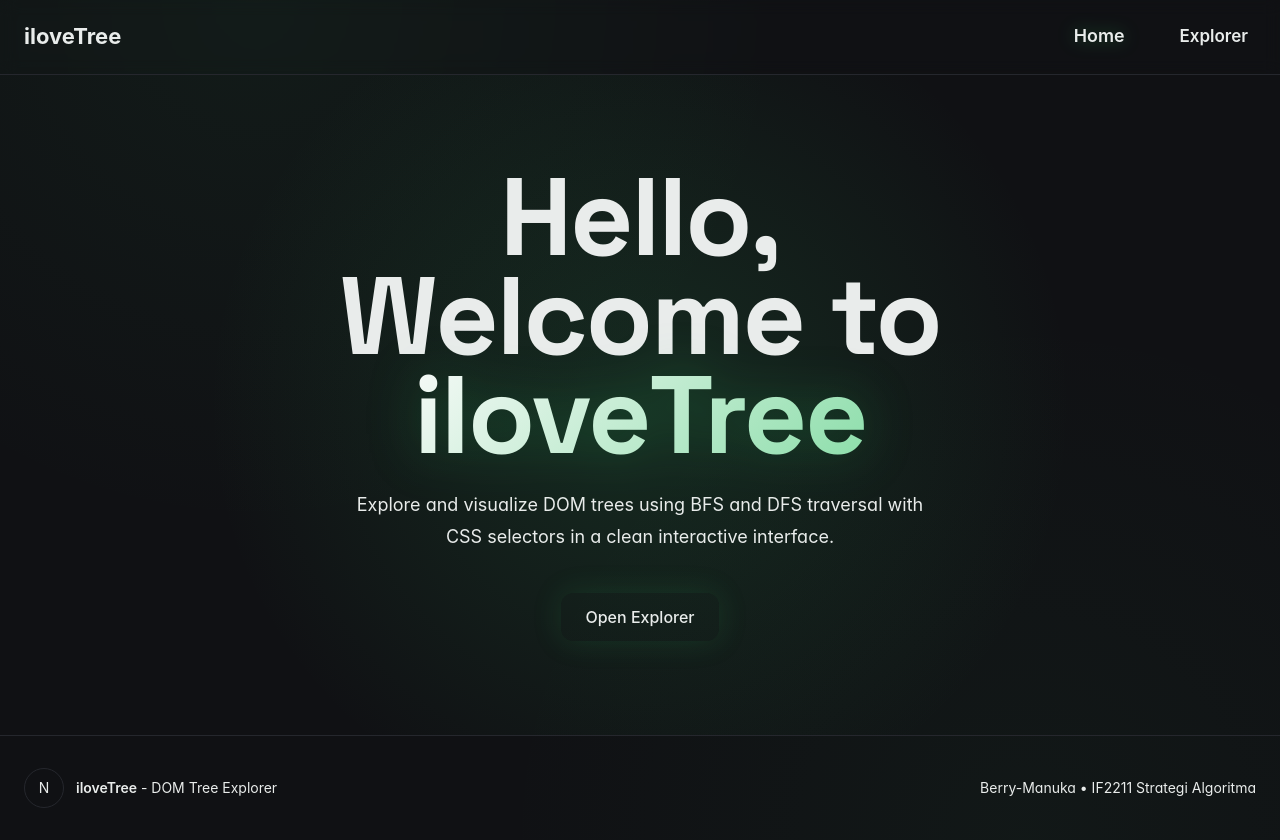
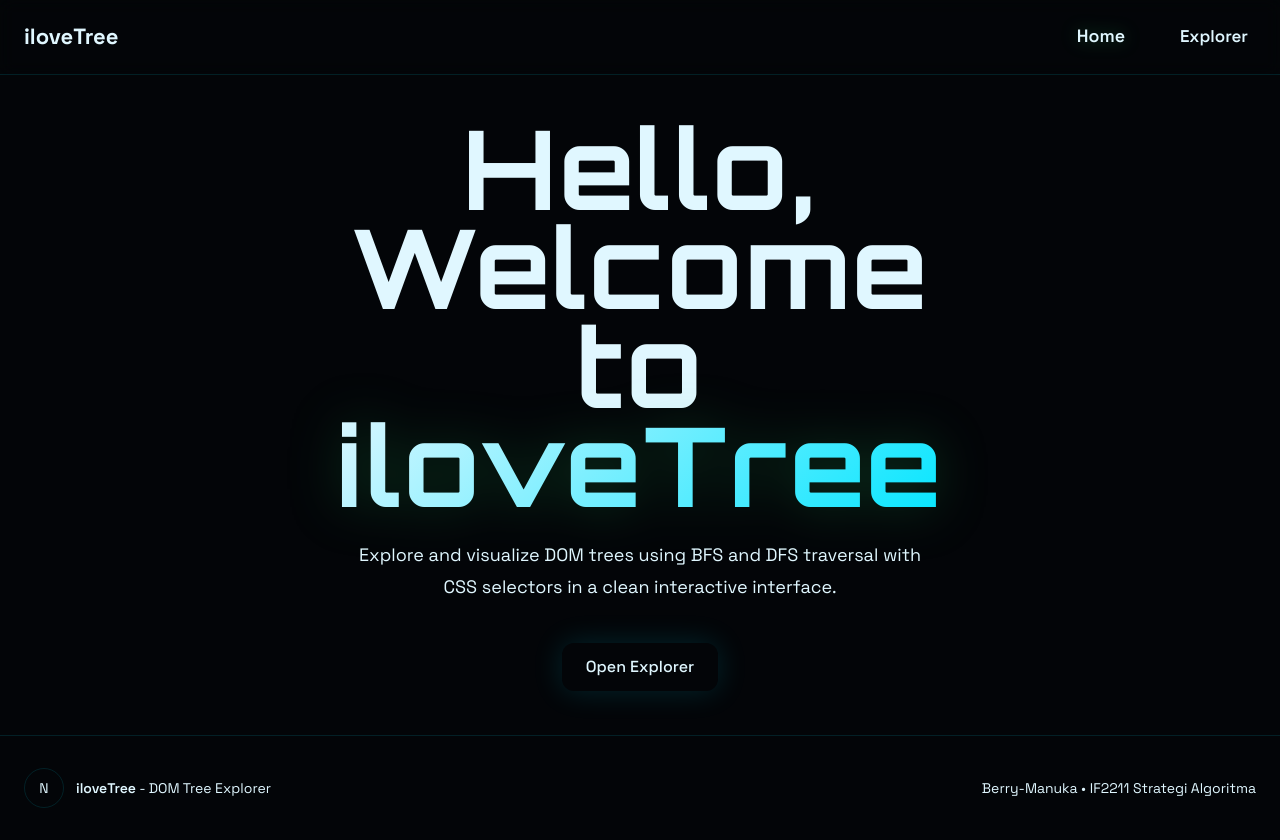
Before and after one commit to AthillaZaidan/Tubes2_Berry-Manuka, a Next.js app in the folder frontend/: page / in a window 1280 px wide. Built offline with nearby package versions, Linux system fonts and the light colour scheme.

Commit message:
feat: overhaul design system with Observatory theme , CSS vars, keyframes, glassmorphism, typography

```diff
--- a/frontend/src/app/globals.css
+++ b/frontend/src/app/globals.css
@@ -1,61 +1,93 @@
 @import "tailwindcss";
 
-/* iloveTree design system */
+/* ============================================
+   OBSERVATORY DESIGN SYSTEM
+   Tubes2 Berry-Manuka — DOM Tree Explorer
+   ============================================ */
 
 :root {
-  --background: 220 13% 7%;
-  --foreground: 150 8% 92%;
+  /* Observatory Base Palette */
+  --obs-base: #030508;
+  --obs-base-rgb: 3, 5, 8;
+  --obs-panel: rgba(6, 12, 22, 0.72);
+  --obs-panel-solid: #060c16;
 
-  --card: 220 13% 9%;
-  --card-foreground: 150 8% 92%;
+  /* Primary — Electric Cyan */
+  --obs-primary: #00e5ff;
+  --obs-primary-rgb: 0, 229, 255;
+  --obs-primary-dim: rgba(0, 229, 255, 0.15);
+  --obs-primary-soft: rgba(0, 229, 255, 0.08);
 
-  --popover: 220 13% 9%;
-  --popover-foreground: 150 8% 92%;
+  /* Accent — Amber */
+  --obs-accent: #ff9e00;
+  --obs-accent-rgb: 255, 158, 0;
+  --obs-accent-dim: rgba(255, 158, 0, 0.15);
 
-  --primary: 142 55% 48%;
-  --primary-foreground: 220 13% 7%;
-  --primary-glow: 142 70% 60%;
-  --primary-muted: 142 30% 25%;
+  /* State Colors */
+  --obs-visited: #00ffc8;
+  --obs-visited-rgb: 0, 255, 200;
+  --obs-current: #ffd700;
+  --obs-current-rgb: 255, 215, 0;
+  --obs-match: #ff9e00;
+  --obs-match-rgb: 255, 158, 0;
 
-  --secondary: 220 10% 14%;
-  --secondary-foreground: 150 8% 88%;
+  /* Text */
+  --obs-text-main: #e0f7ff;
+  --obs-text-main-rgb: 224, 247, 255;
+  --obs-text-muted: #6b8fa3;
+  --obs-text-muted-rgb: 107, 143, 163;
 
-  --muted: 220 10% 12%;
-  --muted-foreground: 220 8% 55%;
+  /* Borders */
+  --obs-border: rgba(0, 229, 255, 0.12);
+  --obs-border-glow: rgba(0, 229, 255, 0.35);
+  --obs-border-subtle: rgba(0, 229, 255, 0.06);
 
-  --accent: 142 40% 35%;
-  --accent-foreground: 150 8% 95%;
-
+  /* Legacy shadcn variable remapping (for compatibility) */
+  --background: 220 40% 2%;
+  --foreground: 195 100% 94%;
+  --card: 220 40% 5%;
+  --card-foreground: 195 100% 94%;
+  --popover: 220 40% 5%;
+  --popover-foreground: 195 100% 94%;
+  --primary: 187 100% 50%;
+  --primary-foreground: 220 40% 2%;
+  --secondary: 220 20% 10%;
+  --secondary-foreground: 195 100% 88%;
+  --muted: 220 15% 8%;
+  --muted-foreground: 200 20% 45%;
+  --accent: 187 100% 50%;
+  --accent-foreground: 195 100% 95%;
   --destructive: 0 70% 55%;
   --destructive-foreground: 0 0% 98%;
-
-  --border: 220 10% 16%;
-  --input: 220 10% 14%;
-  --ring: 142 55% 48%;
-
+  --border: 187 100% 50% / 0.12;
+  --input: 220 20% 10%;
+  --ring: 187 100% 50%;
   --radius: 0.625rem;
 }
 
+/* ============================================
+   BASE STYLES
+   ============================================ */
+
 html {
   font-feature-settings: "ss01", "cv11";
+  background-color: var(--obs-base);
 }
 
 body {
   margin: 0;
   min-height: 100vh;
-  background-color: hsl(var(--background));
-  color: hsl(var(--foreground));
-  font-family: Inter, system-ui, -apple-system, sans-serif;
+  background-color: var(--obs-base);
+  color: var(--obs-text-main);
+  font-family: "Space Grotesk", system-ui, -apple-system, sans-serif;
   -webkit-font-smoothing: antialiased;
   -moz-osx-font-smoothing: grayscale;
-  background-image:
-    radial-gradient(circle at 20% 0%, hsl(142 55% 48% / 0.06), transparent 40%),
-    radial-gradient(circle at 80% 100%, hsl(142 55% 48% / 0.04), transparent 40%);
+  overflow-x: hidden;
 }
 
 * {
   box-sizing: border-box;
-  border-color: hsl(var(--border));
+  border-color: var(--obs-border);
 }
 
 a {
@@ -63,51 +95,297 @@ a {
   text-decoration: none;
 }
 
+/* ============================================
+   TYPOGRAPHY UTILITIES
+   ============================================ */
+
 .font-display {
-  font-family: "Space Grotesk", Inter, sans-serif;
-  letter-spacing: -0.02em;
+  font-family: "Orbitron", "Space Grotesk", sans-serif;
+  letter-spacing: 0.02em;
+}
+
+.font-heading {
+  font-family: "Exo 2", "Space Grotesk", sans-serif;
+  letter-spacing: 0.04em;
+}
+
+.font-body {
+  font-family: "Space Grotesk", system-ui, sans-serif;
 }
 
 .font-mono {
   font-family: "JetBrains Mono", ui-monospace, monospace;
+  letter-spacing: 0.02em;
 }
 
+/* ============================================
+   GRADIENT & GLOW UTILITIES
+   ============================================ */
+
 .text-gradient {
-  background-image: linear-gradient(135deg, hsl(150 8% 98%), hsl(142 55% 70%));
+  background-image: linear-gradient(135deg, var(--obs-text-main), var(--obs-primary));
   -webkit-background-clip: text;
   background-clip: text;
   color: transparent;
 }
 
+.text-gradient-accent {
+  background-image: linear-gradient(135deg, var(--obs-primary), var(--obs-accent));
+  -webkit-background-clip: text;
+  background-clip: text;
+  color: transparent;
+}
+
+.text-glow-cyan {
+  text-shadow: 0 0 12px rgba(var(--obs-primary-rgb), 0.5),
+    0 0 24px rgba(var(--obs-primary-rgb), 0.25);
+}
+
+.text-glow-amber {
+  text-shadow: 0 0 12px rgba(var(--obs-accent-rgb), 0.5),
+    0 0 24px rgba(var(--obs-accent-rgb), 0.25);
+}
+
+/* ============================================
+   GLASSMORPHISM PANEL
+   ============================================ */
+
+.glass-panel {
+  background: var(--obs-panel);
+  backdrop-filter: blur(16px);
+  -webkit-backdrop-filter: blur(16px);
+  border: 1px solid var(--obs-border);
+}
+
+.glass-panel-strong {
+  background: rgba(6, 12, 22, 0.85);
+  backdrop-filter: blur(20px);
+  -webkit-backdrop-filter: blur(20px);
+  border: 1px solid var(--obs-border);
+}
+
+/* ============================================
+   BACKGROUND EFFECTS
+   ============================================ */
+
 .grid-bg {
   background-image:
-    linear-gradient(hsl(var(--border) / 0.4) 1px, transparent 1px),
-    linear-gradient(90deg, hsl(var(--border) / 0.4) 1px, transparent 1px);
+    linear-gradient(rgba(var(--obs-primary-rgb), 0.04) 1px, transparent 1px),
+    linear-gradient(90deg, rgba(var(--obs-primary-rgb), 0.04) 1px, transparent 1px);
   background-size: 48px 48px;
   mask-image: radial-gradient(ellipse at center, black 30%, transparent 75%);
+  -webkit-mask-image: radial-gradient(ellipse at center, black 30%, transparent 75%);
 }
 
-.soft-panel {
-  background: hsl(var(--card) / 0.35);
-  backdrop-filter: blur(10px);
-  border: 1px solid hsl(var(--border) / 0.7);
+.radial-glow {
+  background: radial-gradient(circle at 50% 40%, rgba(var(--obs-primary-rgb), 0.04), transparent 60%);
 }
 
-.nav-link {
-  font-size: 18px; /* biar lebih jelas */
-  font-weight: 500;
-  color: #e5e7eb;
-  position: relative;
-  transition: all 0.25s ease;
+/* ============================================
+   ANIMATIONS & KEYFRAMES
+   ============================================ */
+
+@keyframes nodePulse {
+  0%, 100% {
+    box-shadow: 0 0 12px rgba(var(--obs-current-rgb), 0.3),
+      0 0 24px rgba(var(--obs-current-rgb), 0.15);
+  }
+  50% {
+    box-shadow: 0 0 20px rgba(var(--obs-current-rgb), 0.5),
+      0 0 40px rgba(var(--obs-current-rgb), 0.25);
+  }
 }
 
-.nav-link:hover {
-  color: #22c55e; /* hijau */
-  transform: translateY(-2px) scale(1.05);
-  text-shadow: 0 0 8px rgba(34, 197, 94, 0.6);
+@keyframes edgePulse {
+  0%, 100% {
+    stroke-opacity: 0.85;
+    filter: drop-shadow(0 0 6px rgba(var(--obs-primary-rgb), 0.4));
+  }
+  50% {
+    stroke-opacity: 1;
+    filter: drop-shadow(0 0 12px rgba(var(--obs-primary-rgb), 0.7));
+  }
 }
 
+@keyframes shimmerSweep {
+  0% {
+    transform: translateX(-100%);
+  }
+  100% {
+    transform: translateX(100%);
+  }
+}
 
-.soft-glow {
-  box-shadow: 0 0 40px hsl(var(--primary) / 0.08);
+@keyframes float {
+  0%, 100% {
+    transform: translateY(0);
+  }
+  50% {
+    transform: translateY(-4px);
+  }
 }
+
+@keyframes fadeInUp {
+  from {
+    opacity: 0;
+    transform: translateY(12px);
+  }
+  to {
+    opacity: 1;
+    transform: translateY(0);
+  }
+}
+
+@keyframes statFlash {
+  0%, 100% {
+    color: var(--obs-primary);
+  }
+  50% {
+    color: var(--obs-text-main);
+  }
+}
+
+.animate-node-pulse {
+  animation: nodePulse 1.2s ease-in-out infinite;
+}
+
+.animate-edge-pulse {
+  animation: edgePulse 1.5s ease-in-out infinite;
+}
+
+.animate-shimmer {
+  position: relative;
+  overflow: hidden;
+}
+
+.animate-shimmer::after {
+  content: "";
+  position: absolute;
+  inset: 0;
+  background: linear-gradient(
+    90deg,
+    transparent,
+    rgba(255, 255, 255, 0.1),
+    transparent
+  );
+  transform: translateX(-100%);
+  animation: shimmerSweep 2s ease-in-out infinite;
+}
+
+.animate-float {
+  animation: float 3s ease-in-out infinite;
+}
+
+.animate-fade-in-up {
+  animation: fadeInUp 0.5s ease-out forwards;
+}
+
+.animate-stat-flash {
+  animation: statFlash 0.4s ease;
+}
+
+/* ============================================
+   BUTTON STYLES
+   ============================================ */
+
+.btn-primary {
+  position: relative;
+  background: linear-gradient(135deg, var(--obs-primary), #00b4dc);
+  color: var(--obs-base);
+  font-weight: 700;
+  border: none;
+  border-radius: 0.75rem;
+  padding: 0.75rem 1.5rem;
+  font-family: "Space Grotesk", sans-serif;
+  cursor: pointer;
+  transition: all 0.2s ease-out;
+  overflow: hidden;
+}
+
+.btn-primary:hover {
+  transform: scale(1.02);
+  box-shadow: 0 0 30px rgba(var(--obs-primary-rgb), 0.35),
+    0 0 60px rgba(var(--obs-primary-rgb), 0.15);
+}
+
+.btn-primary:active {
+  transform: scale(0.98);
+}
+
+.btn-primary:disabled {
+  opacity: 0.4;
+  cursor: not-allowed;
+  box-shadow: none;
+  transform: none;
+}
+
+/* ============================================
+   INPUT STYLES
+   ============================================ */
+
+.input-obs {
+  width: 100%;
+  border-radius: 1rem;
+  border: 1px solid var(--obs-border);
+  background: rgba(var(--obs-primary-rgb), 0.03);
+  color: var(--obs-text-main);
+  padding: 0.75rem 1rem;
+  font-family: "Space Grotesk", sans-serif;
+  font-size: 0.875rem;
+  outline: none;
+  transition: all 0.2s ease;
+}
+
+.input-obs::placeholder {
+  color: var(--obs-text-muted);
+}
+
+.input-obs:focus {
+  border-color: var(--obs-border-glow);
+  box-shadow: 0 0 12px rgba(var(--obs-primary-rgb), 0.15);
+}
+
+/* ============================================
+   SCROLLBAR STYLING
+   ============================================ */
+
+::-webkit-scrollbar {
+  width: 6px;
+  height: 6px;
+}
+
+::-webkit-scrollbar-track {
+  background: transparent;
+}
+
+::-webkit-scrollbar-thumb {
+  background: var(--obs-border);
+  border-radius: 3px;
+}
+
+::-webkit-scrollbar-thumb:hover {
+  background: var(--obs-border-glow);
+}
+
+/* ============================================
+   REDUCED MOTION
+   ============================================ */
+
+@media (prefers-reduced-motion: reduce) {
+  *,
+  *::before,
+  *::after {
+    animation-duration: 0.01ms !important;
+    animation-iteration-count: 1 !important;
+    transition-duration: 0.01ms !important;
+  }
+}
+
+/* ============================================
+   SELECTION
+   ============================================ */
+
+::selection {
+  background: rgba(var(--obs-primary-rgb), 0.25);
+  color: var(--obs-text-main);
+}
```
